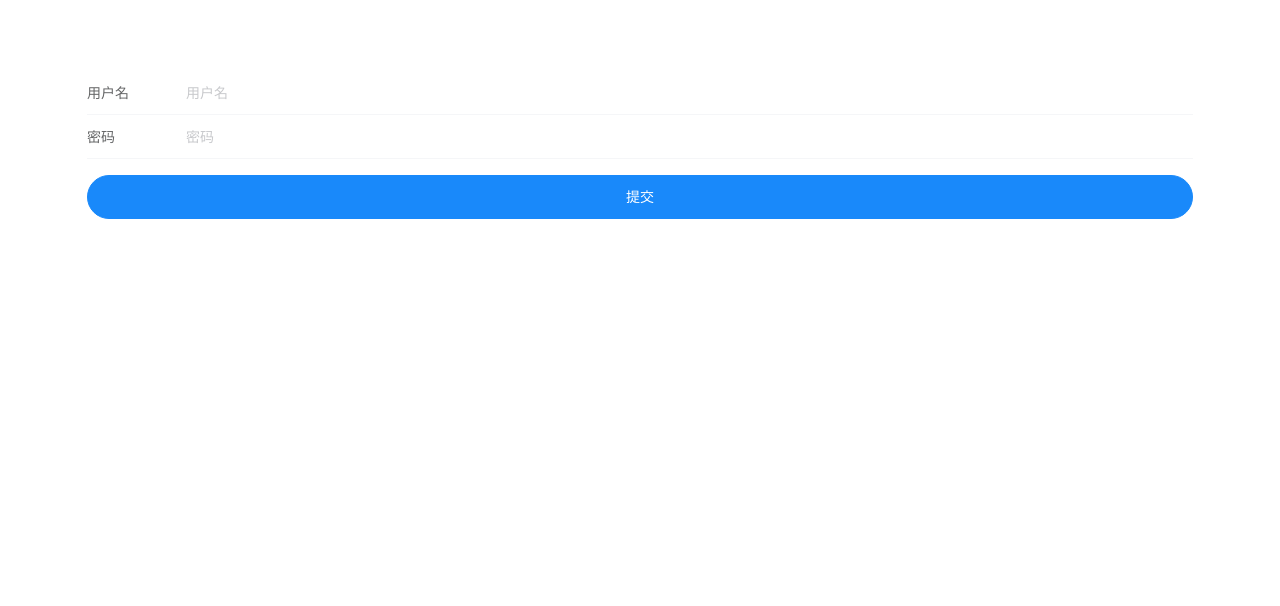
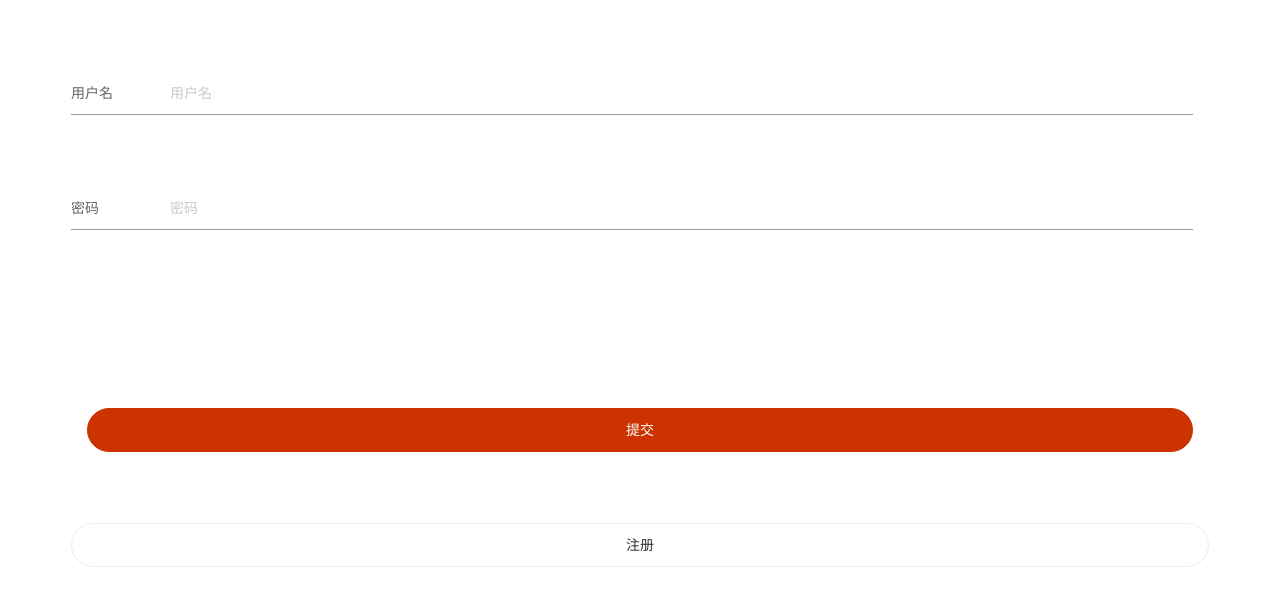
Before and after one commit to lyle0518/news, a Vue app: page /login in a window 1280 px wide. Shown: the top 606 px of the page. Built offline with nearby package versions, Linux system fonts and the light colour scheme; a small style sheet from the web is missing.

Commit message:
完成登录页面添加注册页-按钮

```diff
--- a/src/router/index.js
+++ b/src/router/index.js
@@ -7,6 +7,10 @@ const routes = [
   {
     path: "/login",
     component: () => import("@/views/Login")
+  },
+  {
+    path: "/register",
+    component: () => import("@/views/Register")
   }
 ];
 
--- a/src/views/Login.vue
+++ b/src/views/Login.vue
@@ -7,16 +7,16 @@
       <span class="iconfont iconnew"></span>
     </div>
     <!-- 使用vant表单 -->
-    <van-form @submit="onSubmit">
+    <van-form @submit="onSubmit" class="form">
       <van-field
-        v-model="username"
+        v-model="form.username"
         name="用户名"
         label="用户名"
         placeholder="用户名"
         :rules="[{ required: true, message: '请填写用户名' }]"
       />
       <van-field
-        v-model="password"
+        v-model="form.password"
         type="password"
         name="密码"
         label="密码"
@@ -28,6 +28,11 @@
           提交
         </van-button>
       </div>
+      <router-link to="/register">
+        <van-button round block class="link-register">
+          注册
+        </van-button>
+      </router-link>
     </van-form>
   </div>
 </template>
@@ -43,7 +48,8 @@ export default {
     };
   },
   methods: {
-    handleclick() {
+    // 按钮点击发送请求
+    onSubmit(values) {
       this.$axios({
         url: "http://127.0.0.1:3000/login",
         method: "post",
@@ -70,20 +76,32 @@ export default {
 }
 .logo span {
   font-size: 126 / 360 * 100vw;
-  color: red;
+  color: #cc3300;
 }
-.form input {
-  width: 100%;
-  font-size: 16px;
-  line-height: 50 / 360 * 100vw;
-  border-bottom: 1px solid #000;
-}
-.form button {
-  background-color: #cc3300;
-  color: #fff;
-  width: 100%;
-  height: 48 / 360 * 100vw;
-  border-radius: 50px;
-  margin-top: 65 / 360 * 100vw;
+.form {
+  .van-cell {
+    padding: 10px 0;
+    margin-bottom: 20 / 360 * 100vw;
+  }
+  // button {
+  // background-color: #cc3300;
+  // color: #fff;
+  // width: 100%;
+  // height: 48 / 360 * 100vw;
+  // border-radius: 50px;
+  // margin-top: 65 / 360 * 100vw;
+  // }
+  .van-cell:not(:last-child)::after {
+    border-bottom: 1px solid #333;
+    left: 0;
+  }
+  .van-button--info {
+    margin-top: 50 /360 * 100vw;
+    background-color: #cc3300;
+    border: 1px solid #cc3300;
+  }
+  .link-register {
+    margin-top: 20 / 360 * 100vw;
+  }
 }
 </style>
--- /dev/null
+++ b/src/views/Register.vue
@@ -0,0 +1,7 @@
+<template><div>注册页</div></template>
+
+<script>
+export default {};
+</script>
+
+<style></style>
```
